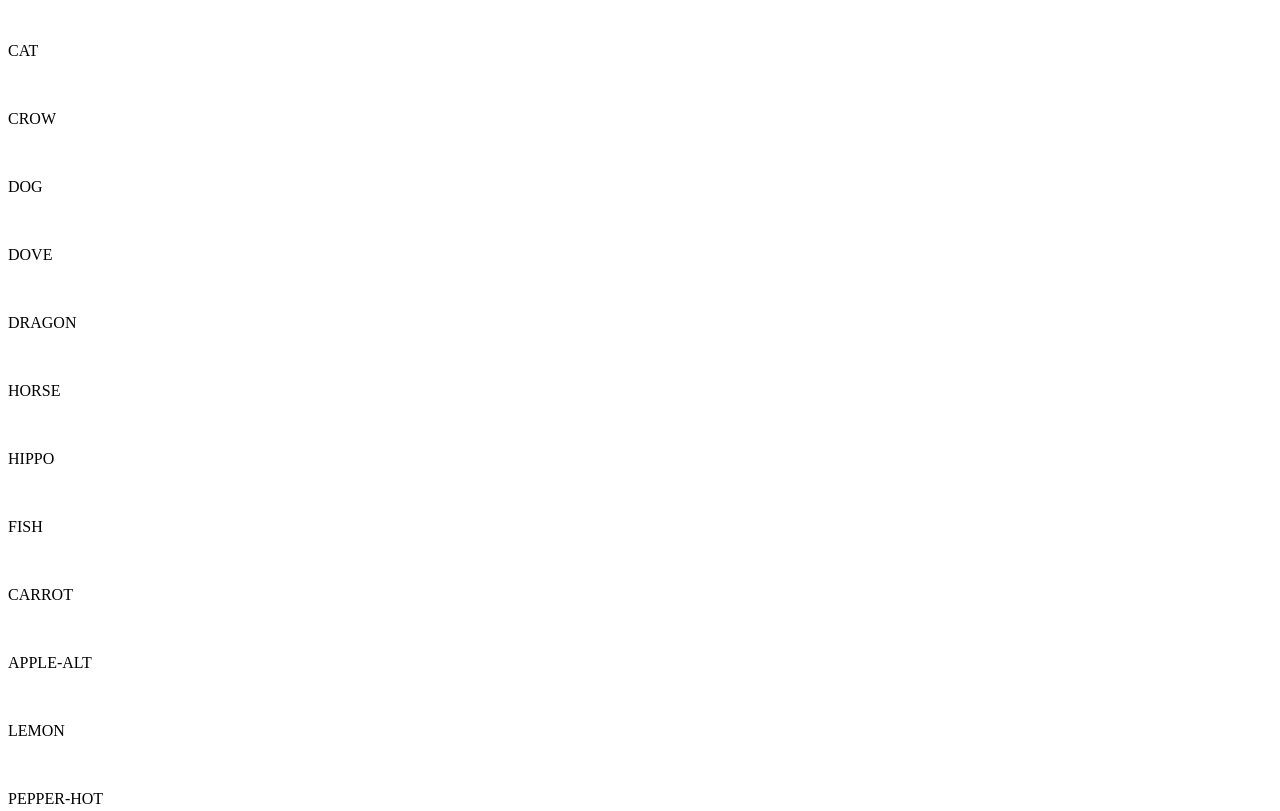
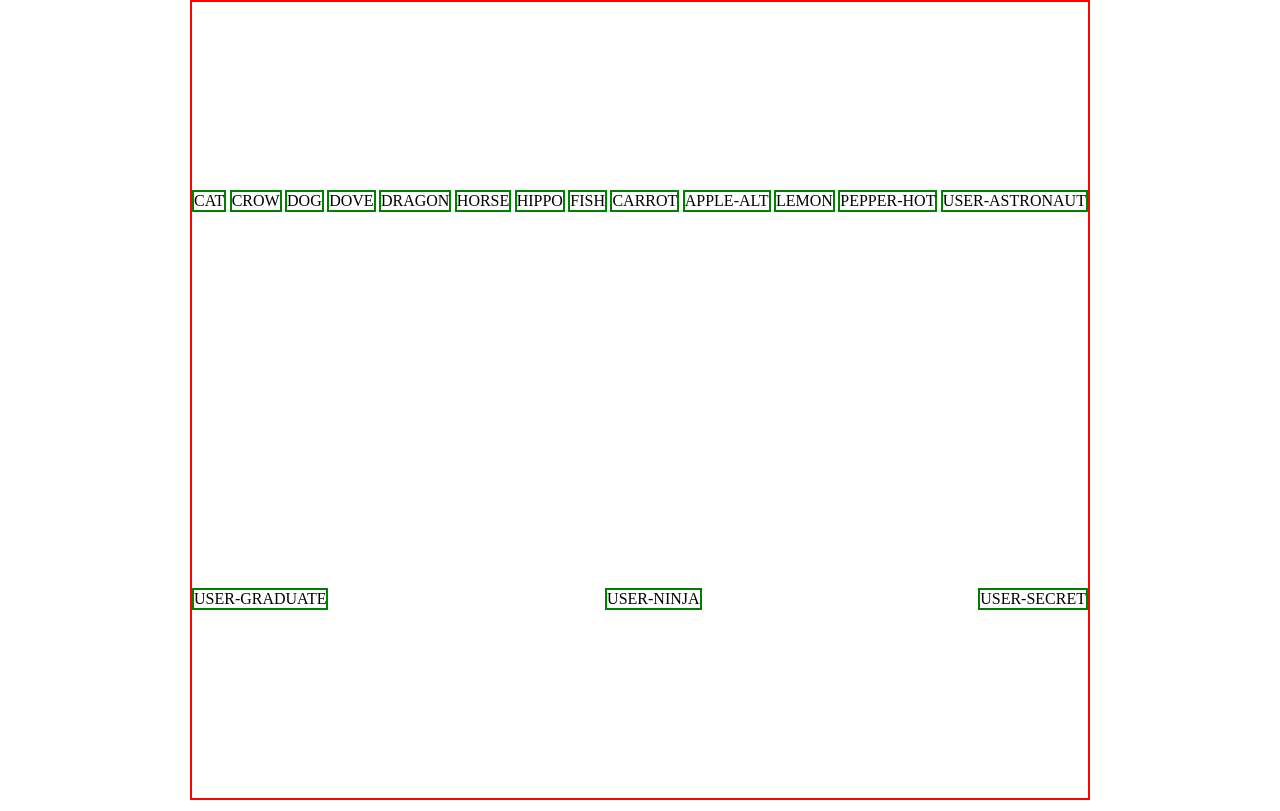
Before and after one commit to Andrea-Baggio/js-es6-icons, a plain HTML site: page index.html in a window 1280 px wide. Shown: the top 811 px of the page. Drawn offline with Linux system fonts and the light colour scheme.

Commit message:
problema css

```diff
--- /dev/null
+++ b/css/style.css
@@ -0,0 +1,21 @@
+* {
+    margin: 0;
+    padding: 0;
+    box-sizing: border-box;
+}
+
+.container {
+    height: 100vh;
+    max-width: 900px;
+    margin: auto;
+    border: 2px solid red;
+    display: flex;
+    justify-content: space-between;
+    flex-wrap: wrap;
+    align-items: center;
+    flex-basis: calc(100% / 5);
+}
+
+.box {
+    border: 2px solid green;
+}
--- a/index.html
+++ b/index.html
@@ -6,13 +6,12 @@
         <meta name="viewport" content="width=device-width, initial-scale=1.0">
         <title>Document</title>
         <script src="js/script.js" defer></script>
+        <link rel="stylesheet" href="css/style.css">
 
         <link rel="stylesheet" href="https://cdnjs.cloudflare.com/ajax/libs/font-awesome/6.2.0/css/all.min.css" integrity="sha512-xh6O/CkQoPOWDdYTDqeRdPCVd1SpvCA9XXcUnZS2FmJNp1coAFzvtCN9BmamE+4aHK8yyUHUSCcJHgXloTyT2A==" crossorigin="anonymous" referrerpolicy="no-referrer"/>
     </head>
 
     <body>
-        <div class="container">
-
-        </div>
+        <div class="container"></div>
     </body>
 </html>
--- a/js/script.js
+++ b/js/script.js
@@ -126,16 +126,15 @@ const objIcons = [
 
 const eleContainer = document.querySelector('.container');
 for (let i = 0; i < objIcons.length; i++) {
-	const eleImg = document.createElement('img');
 	const eleCard = document.createElement('div');
 	const eleP = document.createElement('p');
 
     eleCard.classList.add('box')
 
-	eleCard.append(eleImg);
 	eleCard.append(eleP);
 	eleContainer.append(eleCard);
-    eleP.append(objIcons[i].name.toUpperCase())
+    eleP.append(objIcons[i].name.toUpperCase());
+
 }
 
 /*
```
